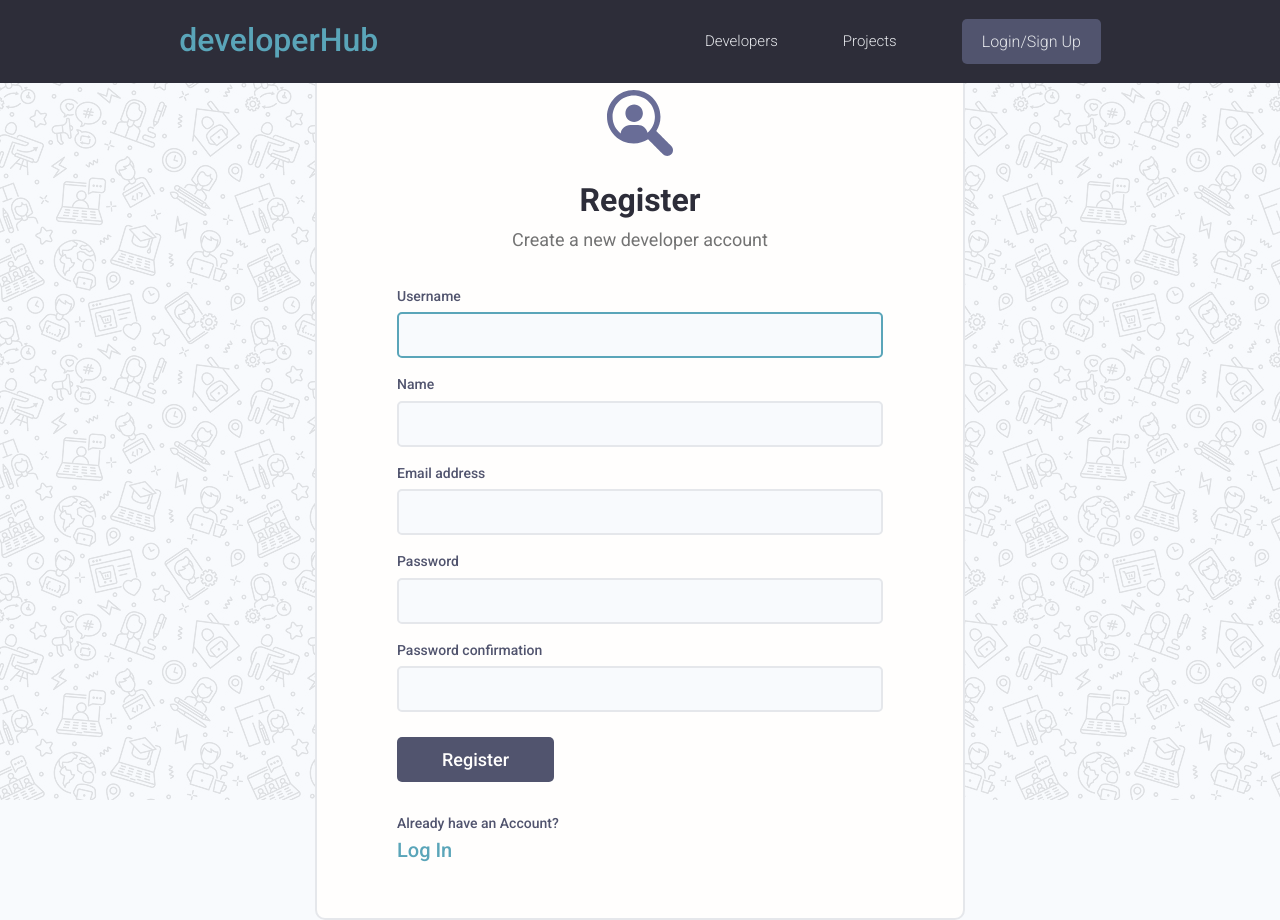
After one commit to CoderFemi/PythonDjango, a Django app: page /register/ in a window 1280 px wide. The commit adds this page. Run offline with Django 3.2, Linux system fonts and the light colour scheme; some libraries are stand-ins or nearby versions.

Commit message:
Complete User Authentication

```diff
--- a/developerhub/static/uikit/app.js
+++ b/developerhub/static/uikit/app.js
@@ -2,3 +2,13 @@
 document.addEventListener('DOMContentLoaded', function () {
   hljs.highlightAll();
 });
+
+
+let alertWrapper = document.querySelector('.alert')
+let alertClose = document.querySelector('.alert__close')
+
+if (alertWrapper) {
+  alertClose.addEventListener('click', () =>
+    alertWrapper.style.display = 'none'
+  )
+}
--- a/developerhub/templates/index.html
+++ b/developerhub/templates/index.html
@@ -19,14 +19,16 @@
     <title>Developer Hub</title>
 </head>
 
-<header>
-    {% include 'navbar.html' %}
-</header>
+<body>
+    <header>
+        {% include 'navbar.html' %}
+    </header>
 
-<body>
+    {% include 'messages.html' %}
     {% block content %}
 
     {% endblock content %}
 </body>
+<script src="{% static 'uikit/app.js' %}"></script>
 
 </html>
--- /dev/null
+++ b/developerhub/templates/messages.html
@@ -0,0 +1,8 @@
+{% if messages %}
+    {% for message in messages %}
+        <div class="alert alert--{{ message.tags }}">
+            <p class="alert__message">{{ message }}</p>
+            <button class="alert__close">x</button>
+        </div>
+    {% endfor %}
+{% endif %}
--- a/developerhub/templates/navbar.html
+++ b/developerhub/templates/navbar.html
@@ -16,9 +16,13 @@
             <ul class="header__menu">
                 <li class="header__menuItem"><a href="{% url 'profiles' %}">Developers</a></li>
                 <li class="header__menuItem"><a href="{% url 'projects' %}">Projects</a></li>
-                <li class="header__menuItem"><a href="">Inbox</a></li>
-                <li class="header__menuItem"><a href="{% url 'create_project' %}" class="btn btn--sub">Add Project</a></li>
-                <li class="header__menuItem"><a href="" class="btn btn--sub">Login/Sign Up</a></li>
+                <!-- <li class="header__menuItem"><a href="">Inbox</a></li> -->
+                {% if request.user.is_authenticated %}
+                    <li class="header__menuItem"><a href="{% url 'create_project' %}" class="btn btn--sub">Add Project</a></li>
+                    <li class="header__menuItem"><a href="{% url 'logout' %}" class="btn btn--sub">Logout</a></li>
+                {% else %}
+                    <li class="header__menuItem"><a href="{% url 'login' %}" class="btn btn--sub">Login/Sign Up</a></li>
+                {% endif %}
             </ul>
         </nav>
     </div>
--- /dev/null
+++ b/developerhub/users/forms.py
@@ -0,0 +1,18 @@
+from django.forms import ModelForm
+from django.contrib.auth.models import User
+from django.contrib.auth.forms import UserCreationForm
+
+class RegisterForm(UserCreationForm):
+    class Meta:
+        model = User
+        fields = ['username', 'first_name', 'email', 'password1', 'password2']
+        labels = {
+            'first_name': 'Name'
+        }
+
+
+    def __init__(self, *args, **kwargs):
+        super(RegisterForm, self).__init__(*args, **kwargs)
+
+        for (name, field) in self.fields.items():
+            field.widget.attrs.update({'class':'input'})
--- /dev/null
+++ b/developerhub/users/templates/users/auth.html
@@ -0,0 +1,93 @@
+{% extends 'index.html' %}
+
+{% load static %}
+
+{% block content %}
+
+    {% if page == 'register' %}
+
+        <div class="auth">
+            <div class="card">
+
+                <div class="auth__header text-center">
+                    <a href="/">
+                        <img src="{% static 'images/icon.svg' %}" alt="icon" />
+                    </a>
+                    <h3>Register</h3>
+                    <p>Create a new developer account</p>
+                </div>
+
+                <form action="{% url 'register' %}" class="form auth__form" method="POST">
+                    {% csrf_token %}
+
+                    {% for field in form %}
+                        <div class="form__field">
+                            <label for="formInput#text">{{ field.label }}</label>
+                            {{ field }}
+
+                            {% for error in field.errors %}
+                                <p style="color:red;">{{ error }}</p>
+                            {% endfor %}
+
+                            <!-- {% if field.help_text %}
+                                <small>{{ field.help_text }}</small>
+                            {% endif %} -->
+
+                        </div>
+                    {% endfor %}
+
+                    <div class="auth__actions">
+                        <input class="btn btn--sub btn--lg" type="submit" value="Register" />
+                    </div>
+                </form>
+                <div class="auth__alternative">
+                    <p>Already have an Account?</p>
+                    <a href="{% url 'login' %}">Log In</a>
+                </div>
+            </div>
+        </div>
+
+    {% else %}
+
+        <div class="auth">
+            <div class="card">
+                <div class="auth__header text-center">
+                    <a href="/">
+                        <img src="{% static 'images/icon.svg' %}" alt="icon" />
+                    </a>
+                    <h3>Account Login</h3>
+                    <p>Hello Developer, Welcome Back!</p>
+                </div>
+
+                <form action="{% url 'login' %}" method='POST' class="form auth__form">
+                    {% csrf_token %}
+                    <!-- Input:Username -->
+                    <div class="form__field">
+                        <label for="formInput#text">Username: </label>
+                        <input class="input input--text" id="formInput#text" type="text" name="username"
+                            placeholder="Enter your username..." />
+                    </div>
+
+                    <!-- Input:Password -->
+                    <div class="form__field">
+                        <label for="formInput#password">Password: </label>
+                        <input class="input input--password" id="formInput#passowrd" type="password" name="password"
+                            placeholder="••••••••" />
+                    </div>
+
+                    <div class="auth__actions">
+                        <input class="btn btn--sub btn--lg" type="submit" value="Log In" />
+                        <a href="">Forgot Password?</a>
+                    </div>
+                </form>
+
+                <div class="auth__alternative">
+                    <p>Don’t have an Account?</p>
+                    <a href="{% url 'register' %}">Sign Up</a>
+                </div>
+            </div>
+        </div>
+
+    {% endif %}
+
+{% endblock %}
--- a/developerhub/users/urls.py
+++ b/developerhub/users/urls.py
@@ -2,6 +2,9 @@ from django.urls import path
 from . import views
 
 urlpatterns = [
+    path('register/', views.register_user, name='register'),
+    path('login/', views.login_user, name='login'),
+    path('logout/', views.logout_user, name='logout'),
     path('', views.profiles, name='profiles'),
     path('profiles/<str:param>/', views.show_profile, name='show_profile')
 ]
--- a/developerhub/users/views.py
+++ b/developerhub/users/views.py
@@ -1,12 +1,72 @@
-from django.shortcuts import render
+from django.contrib import auth
+from django.shortcuts import redirect, render
+from django.contrib.auth import login, authenticate, logout
+from django.contrib import messages
+from django.contrib.auth.models import User
 from .models import Profile
+from .forms import RegisterForm
 
-# Create your views here.
+
+def register_user(request):
+    page = 'register'
+
+    if request.method == 'POST':
+        form = RegisterForm(request.POST)
+        if form.is_valid():
+            user = form.save(commit=False) # Get user object and make changes before saving
+            user.username = user.username.lower()
+            user.save()
+            login(request, user)
+            messages.success(request, f'Welcome, {user.username}!')
+            return redirect('profiles')
+        else:
+            messages.error(request, 'An error occurred.')
+    else:
+        form = RegisterForm()
+
+    context = {'page': page, 'form': form}
+    return render(request, 'users/auth.html', context)
+
+
+def login_user(request):
+    page = 'login'
+    context = {'page': page}
+
+    if request.user.is_authenticated:
+        return redirect('profiles')
+
+    if request.method == 'POST':
+        username = request.POST['username']
+        password = request.POST['password']
+
+        try:
+            user = User.objects.get(username=username)
+        except:
+            messages.error(request, 'Username does not exist')
+
+        user = authenticate(request, username=username, password=password)
+        if user is not None:
+            login(request, user)
+            messages.success(request, f'Welcome, {username}!')
+            return redirect('profiles')
+        else:
+            messages.error(request, 'Invalid credentials.')
+
+    return render(request, 'users/auth.html', context)
+
+
+def logout_user(request):
+    logout(request)
+    messages.info(request, 'Goodbye!')
+    return redirect('/')
+
+
 def profiles(request):
     profiles = Profile.objects.all()
     context = {'profiles': profiles}
     return render(request, 'users/profiles.html', context)
 
+
 def show_profile(request, param):
     profile = Profile.objects.get(id=param)
     context = {'profile': profile}
```
Also changed, not shown: developerhub/projects/views.py (+4 -3 lines), developerhub/db.sqlite3, developerhub/static/images/icon.svg (added), developerhub/static/images/pattern.jpg (added).
